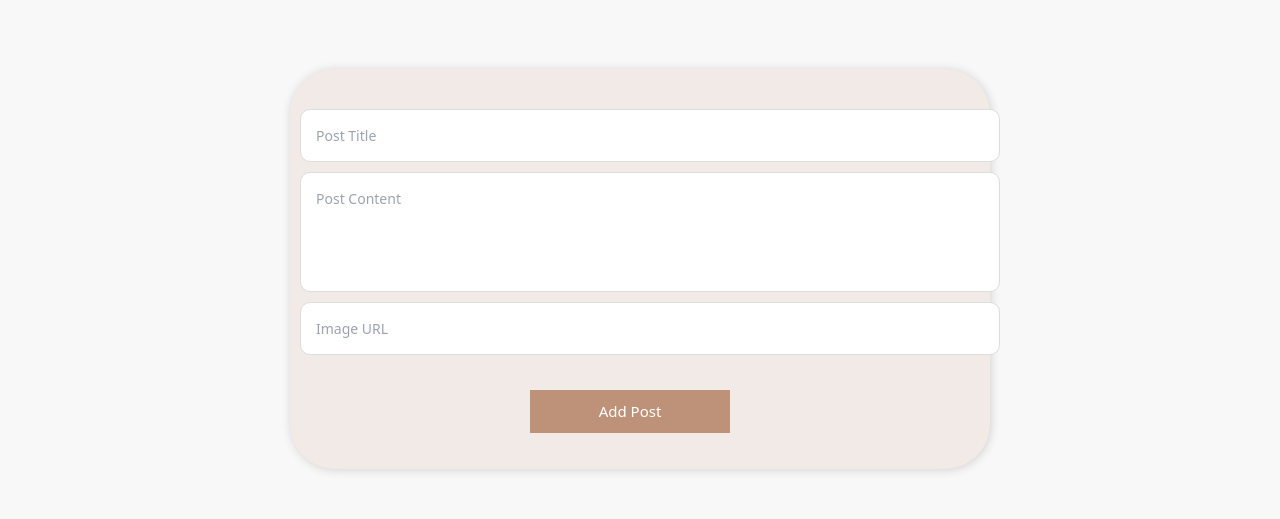
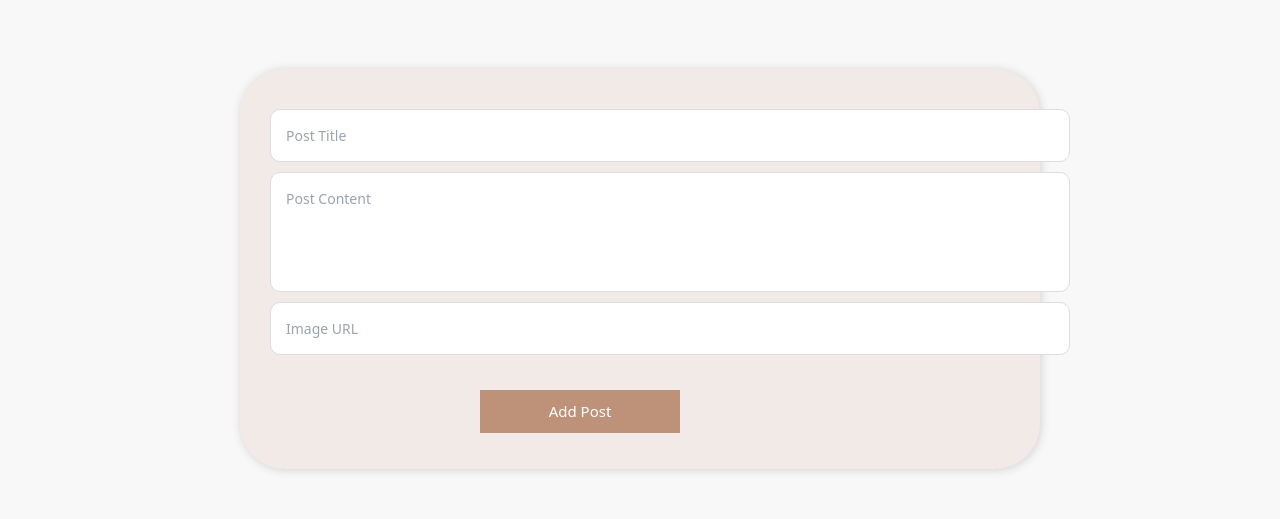
Before and after one commit to Daveaditya37/tailor, a Next.js app: page /Blog in a window 1280 px wide. Shown: the part 649-1168 px from the top of the page. Built offline with nearby package versions, Linux system fonts and the light colour scheme.

Commit message:
Update globals.css

```diff
--- a/src/app/globals.css
+++ b/src/app/globals.css
@@ -1156,7 +1156,7 @@ padding-right: 30px;
   width: 600;
   margin: 5px 0;
   padding: 15px;
- margin-left: 10px;
+ margin-left: 30px;
  border-radius: 10px;
 }
 .form{
@@ -1164,7 +1164,7 @@ padding-right: 30px;
   flex-direction: column;
   justify-content: center;
   margin-top: 100px;
-  width: 700px;
+  width: 800px;
   height: 400px;
   margin: auto;
   background-color: #f1eae6;
```
